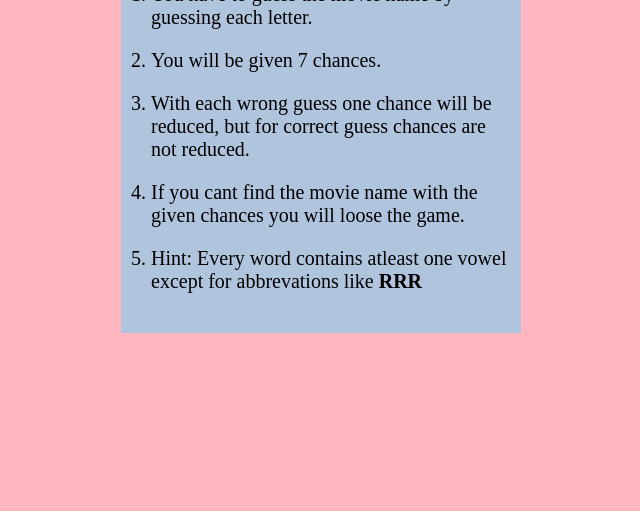
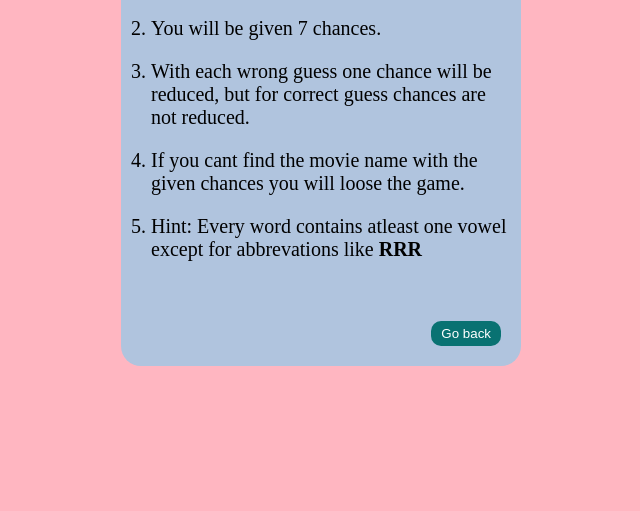
Before and after one commit to Baba0608/FindWordGame, a plain HTML site: page rules.html in a window 1280 px wide. Shown: the part 289-800 px from the top of the page, without its empty margins (319-959 px from the left). Drawn offline with Linux system fonts and the light colour scheme.

Commit message:
rules page modified

```diff
--- a/rules.css
+++ b/rules.css
@@ -22,6 +22,7 @@ body{
 .box{
     width: 400px;
     background-color: lightsteelblue;
+    border-radius: 20px;
 
 }
 
@@ -37,6 +38,30 @@ ul li{
     margin: 20px 0px;
 }
 
+.btn{
+    display: flex;
+    justify-content: flex-end;
+    margin: 10px;
+    padding: 10px;
+}
+
+
+.btn button{
+    padding: 5px 10px;
+    background-color: rgb(9, 114, 114);
+    color: white;
+    border: none;
+    border-radius: 10px;
+}
+
+.btn button:hover{
+    background-color: aquamarine;
+    color: black;
+    transition: all ease-in-out 300ms;
+    box-shadow: 0px 6px 10px rgba(0,0,0,.4);
+
+}
+
 
 @media (max-width:400px){
     .box{
--- a/rules.html
+++ b/rules.html
@@ -21,6 +21,10 @@
                 <li>Hint: Every word contains atleast one vowel except for abbrevations like <strong>RRR</strong></li>
             </ul>
         </div>
+
+        <div class="btn">
+            <a href="index.html"><button>Go back</button></a>
+        </div>
     </div>
 
 </body>
```
Also changed, not shown: index.html (+2 -0 lines).
